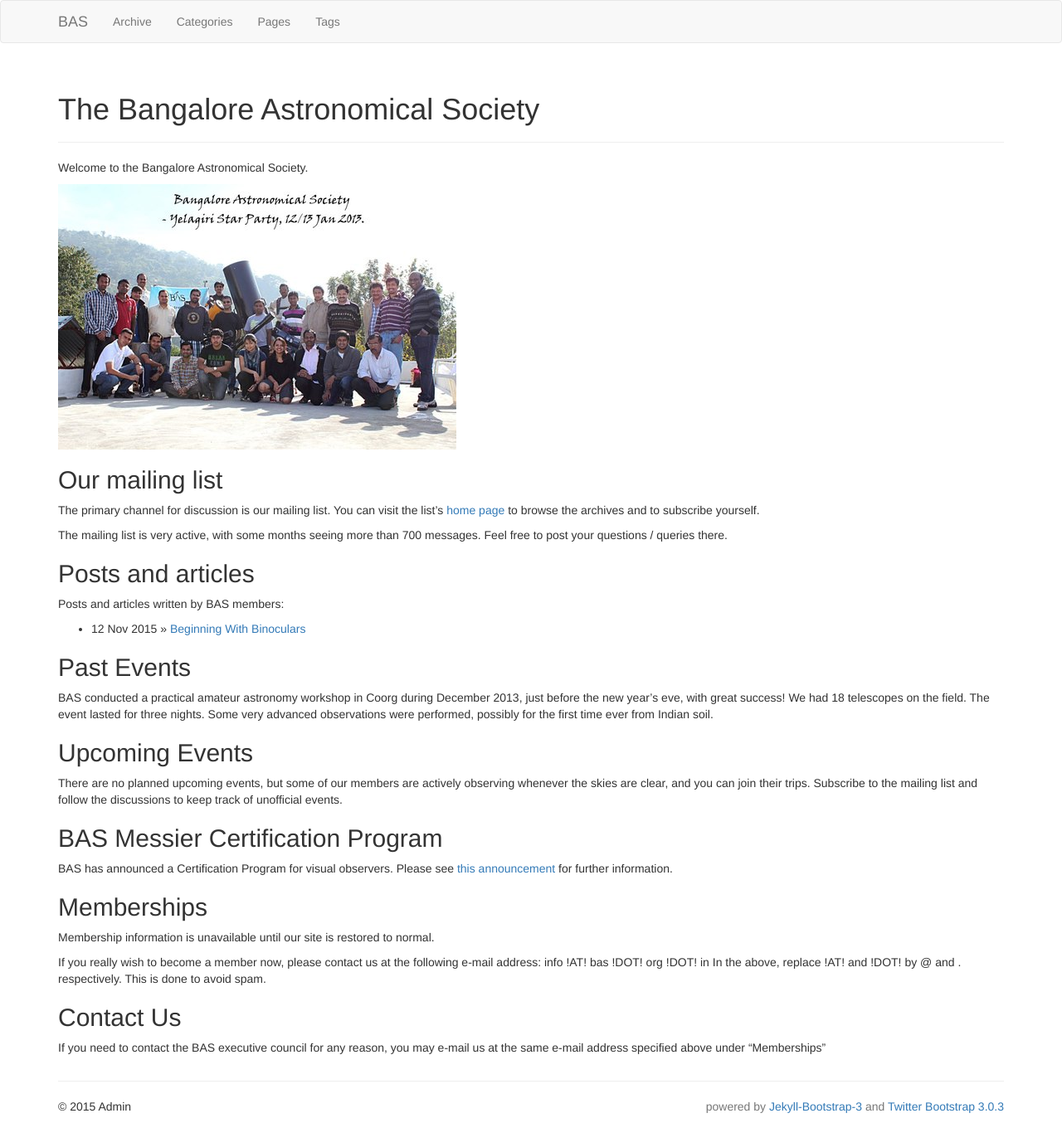
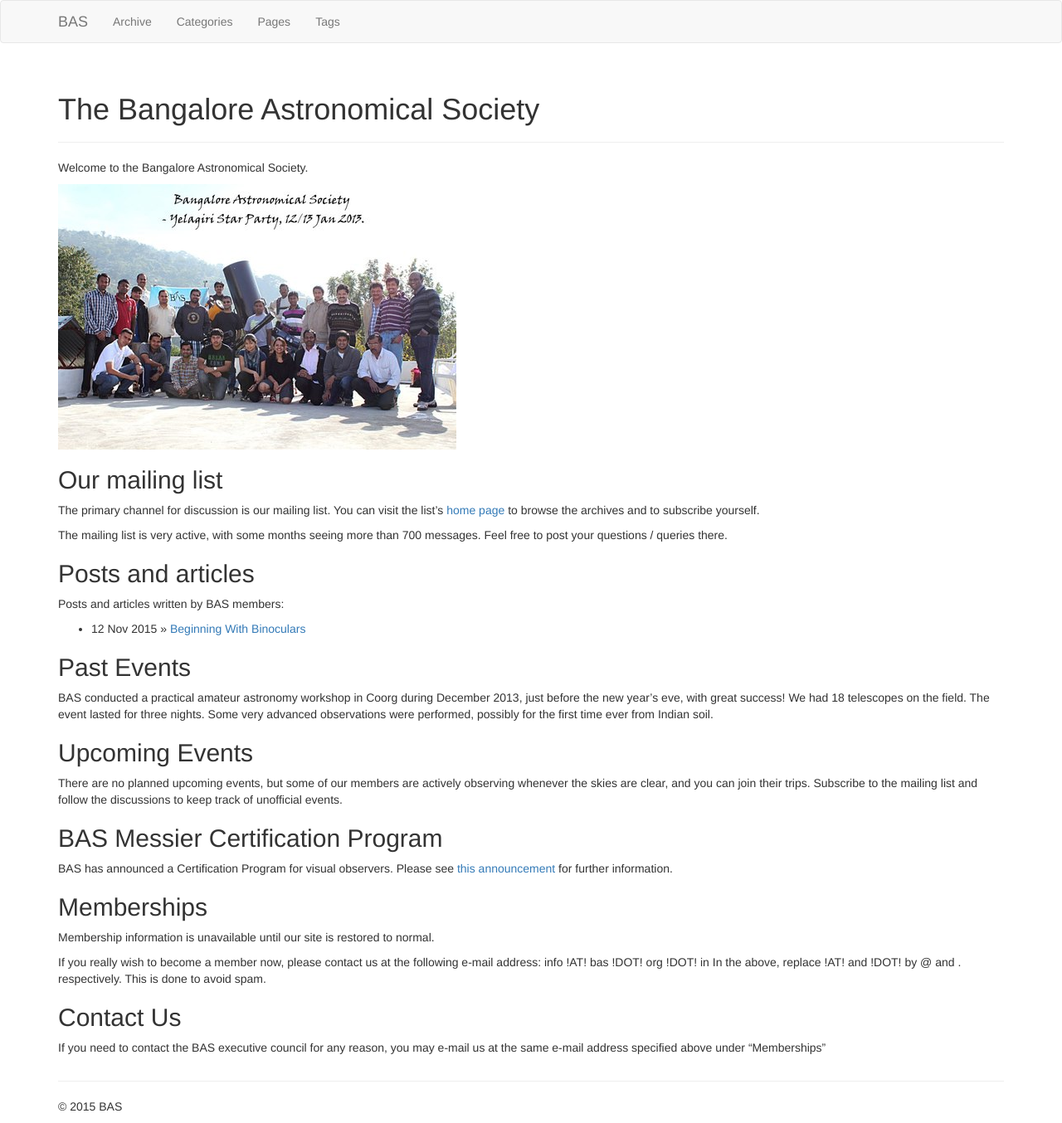
Before and after one commit to bas-org/bas-org.github.io, a Jekyll site: the page built from index.md, in a window 1280 px wide. Shown: the whole page at 83% size. Built offline with Jekyll 4.4.1, drawn with Linux system fonts in a browser that asks for light colours; nearby versions of some CDN libraries; library files that are not in the unit come from our copies.

Commit message:
simplified footer, changed author name

```diff
--- a/_config.yml
+++ b/_config.yml
@@ -11,7 +11,7 @@ pygments: true
 title : BAS
 tagline: Bangalore Astronomical Society
 author :
-  name : Admin
+  name : BAS
   email : admin@bas.org.in
 
 # The production_url is only used when full-domain names are needed
--- a/_includes/themes/bootstrap/default.html
+++ b/_includes/themes/bootstrap/default.html
@@ -45,14 +45,7 @@
       {{ content }}
       <hr>
       <footer>
-        <p>
-          &copy; {{ site.time | date: '%Y' }} {{ site.author.name }}
-          <span class="pull-right text-muted">
-            powered by
-            <a href="http://dbtek.github.io/jekyll-bootstrap-3" target="_blank" title="The Definitive Jekyll Blogging Framework">Jekyll-Bootstrap-3</a>
-            and <a href="http://getbootstrap.com" target="_blank">Twitter Bootstrap 3.0.3</a>
-          </span>
-        </p>
+        <p> &copy; {{ site.time | date: '%Y' }} {{ site.author.name }} </p>
       </footer>
     </div>
 
```
